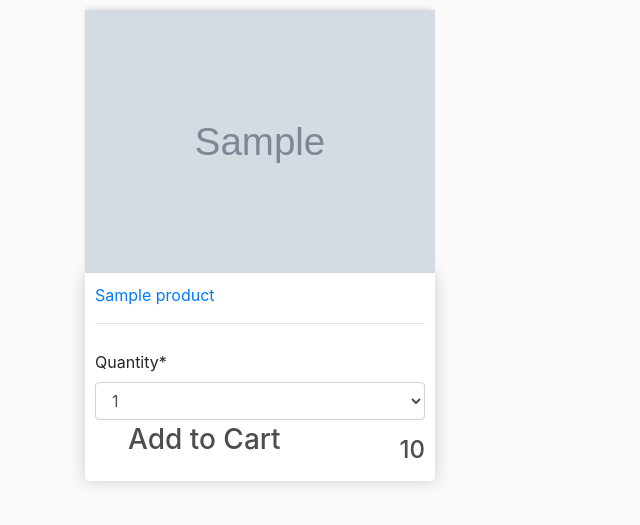
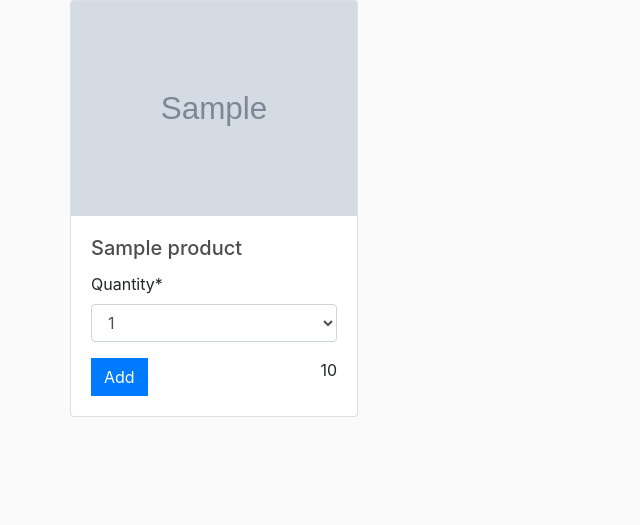
Before and after one commit to philipyap/p4-Yi-Cha, a Django app: page / in a window 1280 px wide. Shown: the part 56-581 px from the top of the page, without its empty margins (0-640 px from the left). Run offline with Django 3.2, Linux system fonts and the light colour scheme; tables that the repository leaves empty hold one stand-in row (values such as "Sample post"); grey boxes marked "Sample" are stand-in pictures; some libraries are stand-ins or nearby versions.

Commit message:
[profile&home.html]add paid in profile.html and css in home.html

```diff
--- a/main_app/templates/home.html
+++ b/main_app/templates/home.html
@@ -4,22 +4,17 @@
 {% block content %}
 <div class="row">
     {% for product in products %}
-    <div class="col-lg-4">
-      <img style="height:auto"class="thumbnail" src="{{ product.image.url }}">
-      <div class="box-element product">
-        <a href="{% url 'product_details' product.id %} "h6>{{ product.name }}</h6></a>
-        <hr>
-        <!-- <a class="btn btn-outline-secondary add-btn" href="#">Add to Cart</a> -->
-
+    <div class="card" style="width: 18rem;">
+      <img src="{{ product.image.url }}" class="card-img-top" alt="picture">
       <form action="{% url 'cart_add' product.id %}" method="post">
-        <div class="s_product_text">
-          <div class="card_area"style="margin-top: 8%; ">
-            {{ cart_product_form|crispy }}
-            {% csrf_token %}
-            <button class="btn btn-ordinary" style="margin-left: 20px; margin-top: -20px;" input type="submit"><h3>Add to Cart</h3></button>
-            <h4 style="display:inline-block;float:right">{{ product.price }}</h4>
-          </div>
+        <div class="card-body">
+          <h5 class="card-title" href="{% url 'product_details' product.id %}">{{ product.name }}</h5>
+          {{ cart_product_form|crispy }}
+          {% csrf_token %}
+          <button class="btn btn-primary" type="submit">Add</button>
+          <p style="display:inline-block;float:right">{{ product.price }}</p>
         </div>
+      </div>
       </form>
       </div>
     </div>
--- a/main_app/templates/profile.html
+++ b/main_app/templates/profile.html
@@ -9,6 +9,9 @@
     {% for o in order %}
     <p>Order ID: {{ o.id}}</p>
     <p>On: {{ o.ordered_date}}</p>
+    {% if o.paid %}
+        <p>paid on: {{o.ordered_date}}</p>
+    {% endif %}
     <a href="{% url 'order_delete' username o.id %}">Delete order history</a>
     {% for i in o.items.all %}
     <div class="card mb-3" style="max-width: 540px;">
```
